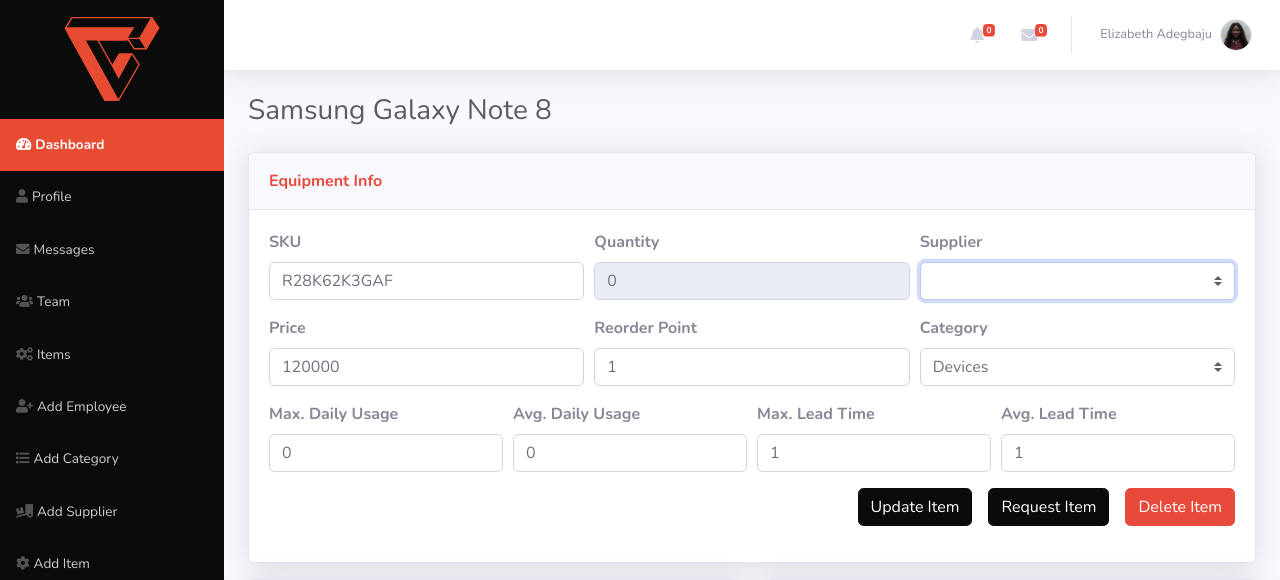
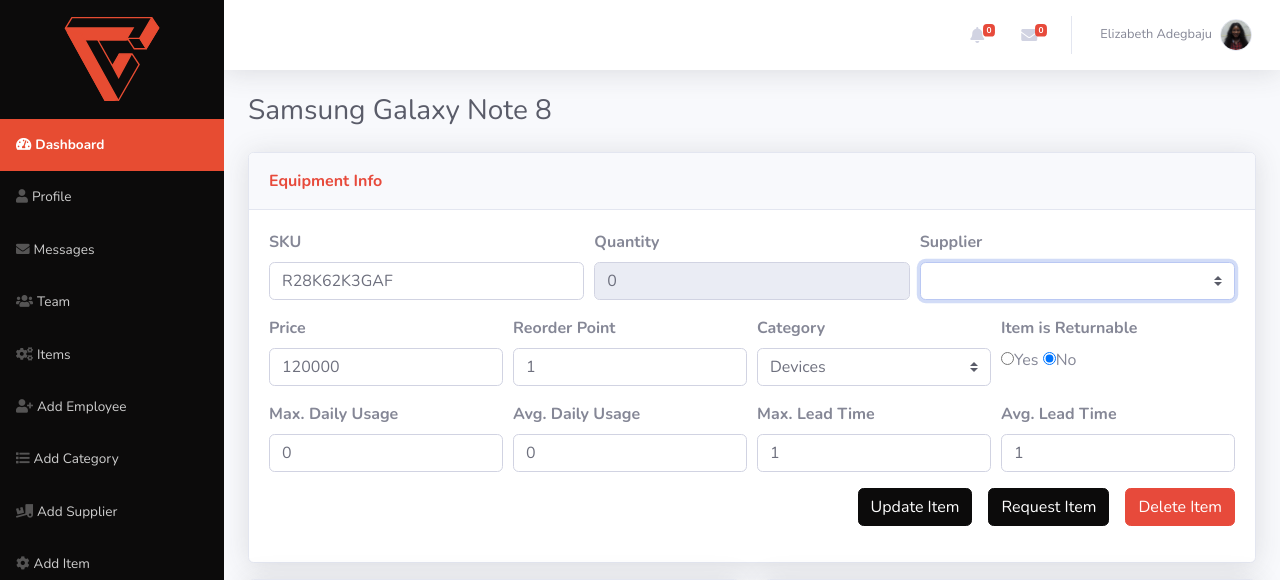
Before and after one commit to elizabethadegbaju/crystalims, a Django app: a page that uses templates/item.html in a window 1280 px wide. Shown: the top 580 px of the page. Run offline with Django 3.2, Linux system fonts and the light colour scheme; a user stored in the database is signed in; data comes from the database, SQL or seed files in the repository; data that the repository does not hold is empty; some libraries are stand-ins or nearby versions.

Commit message:
feat: admin can set an item as a returnable item or not

```diff
--- a/dashboard/admin.py
+++ b/dashboard/admin.py
@@ -37,3 +37,4 @@ admin.site.register(ItemLog)
 admin.site.register(Message)
 admin.site.register(Supplier)
 admin.site.register(PurchaseOrder)
+admin.site.register(Return)
--- a/dashboard/models.py
+++ b/dashboard/models.py
@@ -137,6 +137,7 @@ class Item(models.Model):
     average_daily_usage = models.IntegerField(default=0)
     average_lead_time = models.TextField(default=1)
     reorder_point = models.IntegerField(default=1)
+    is_returnable = models.BooleanField(default=False)
 
     # def __init__(self, *args, **kwargs):
     #     super().__init__(*args, **kwargs)
@@ -176,8 +177,7 @@ class ItemRequest(models.Model):
     REQUEST_STATUS = [
         ('P', 'Pending'),
         ('F', 'Fulfilled'),
-        ('SO', 'Stock Out'),
-        ('R', 'Returned')
+        ('SO', 'Stock Out')
     ]
     item = models.ForeignKey(Item, on_delete=models.DO_NOTHING)
     user = models.ForeignKey(User,
@@ -189,6 +189,14 @@ class ItemRequest(models.Model):
 
     def __str__(self):
         return self.status + " - " + self.item.SKU + " - " + self.user.email
+
+
+class Return(models.Model):
+    request = models.ForeignKey(ItemRequest, on_delete=models.DO_NOTHING,
+                                related_name="returns_to_inventory")
+    is_returned = models.BooleanField(default=False)
+    return_date = models.DateTimeField(auto_now=True)
+    fulfil_date = models.DateTimeField(auto_now_add=True)
 
 
 class ItemLog(models.Model):
--- a/dashboard/views.py
+++ b/dashboard/views.py
@@ -391,15 +391,15 @@ def add_item(request):
             quantity = request.POST['quantity']
             supplier = request.POST['supplier']
             category = request.POST['category']
+            is_returnable = bool(request.POST.get('returnable') == '1')
+
             company = request.user.employee.location.company
-            item = Item.objects.create(SKU=SKU,
-                                       description=description,
-                                       price=price,
-                                       supplier_id=supplier,
+            item = Item.objects.create(SKU=SKU, supplier_id=supplier,
+                                       description=description, price=price,
                                        quantity_purchased=quantity,
                                        quantity_available=quantity,
-                                       category_id=category,
-                                       company=company)
+                                       category_id=category, company=company,
+                                       is_returnable=is_returnable)
             item.save()
             return redirect('items')
     else:
@@ -584,6 +584,7 @@ def edit_item(request, pk):
     avg_daily_usage = request.POST['avg_daily_usage']
     max_lead_time = request.POST['max_lead_time']
     avg_lead_time = request.POST['avg_lead_time']
+    is_returnable = bool(request.POST.get('returnable') == '1')
 
     item = Item.objects.get(SKU=pk)
     item.SKU = SKU
@@ -595,6 +596,7 @@ def edit_item(request, pk):
     item.average_lead_time = avg_lead_time
     item.maximum_daily_usage = max_daily_usage
     item.average_daily_usage = avg_daily_usage
+    item.is_returnable = is_returnable
     item.save()
     return redirect('item', pk)
 
--- a/templates/item.html
+++ b/templates/item.html
@@ -84,6 +84,25 @@
                                                     value="{{ category.id }}">{{ category.name }}</option>
                                     {% endfor %}
                                 </select>
+                            </div>
+                        </div>
+                        <div class="col">
+                            <div class="form-group">
+                                <label>
+                                    <strong>Item is Returnable</strong>
+                                </label>
+                                <div>
+                                    <label>
+                                        <input type="radio" name="returnable"
+                                                {% if item.is_returnable %}
+                                               checked{% endif %}
+                                               value="1">Yes</label>
+                                    <label>
+                                        <input type="radio" value="0"
+                                                {% if not item.is_returnable %}
+                                               checked{% endif %}
+                                               name="returnable">No</label>
+                                </div>
                             </div>
                         </div>
                     </div>
```
Also changed, not shown: templates/add_item.html (+15 -0 lines), dashboard/migrations/0019_item_is_returnable.py (added), dashboard/migrations/0020_return.py (added), dashboard/migrations/0021_auto_20200824_0836.py (added).
